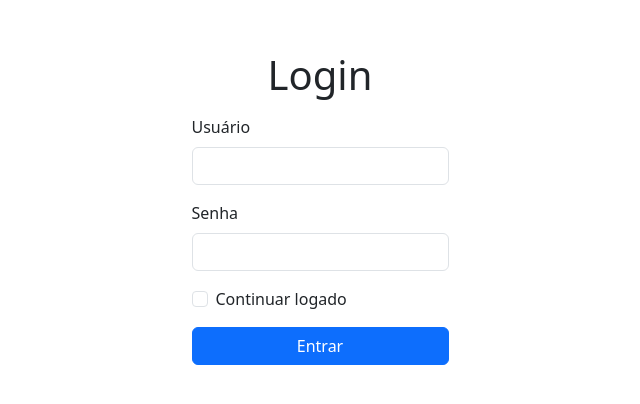
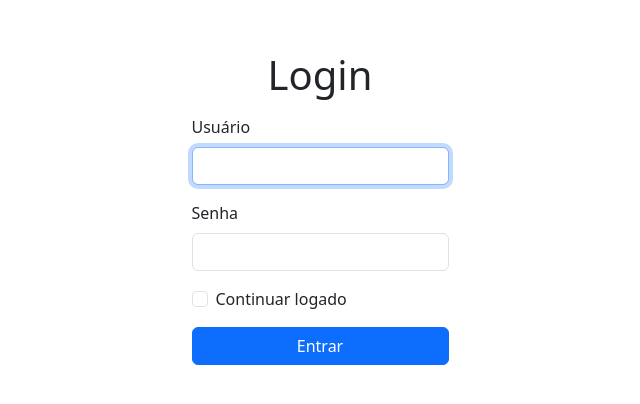
Before and after one commit to zehguilherme/desafio-nexmuv, a React (Vite) app in the folder web/: page /login in a window 1280 px wide. Shown: the part 192-596 px from the top of the page, without its empty margins (320-960 px from the left). Built offline with nearby package versions, Linux system fonts and the light colour scheme.

Commit message:
Adição de foco no campo de usuário ao entrar na página de login

```diff
--- a/web/src/pages/Login.tsx
+++ b/web/src/pages/Login.tsx
@@ -14,7 +14,7 @@ export function Login() {
         <Form.Group className="mb-3" controlId="inputUsername">
           <Form.Label>Usuário</Form.Label>
 
-          <Form.Control type="text" />
+          <Form.Control type="text" autoFocus />
         </Form.Group>
 
         <Form.Group className="mb-3" controlId="inputPassword">
```
